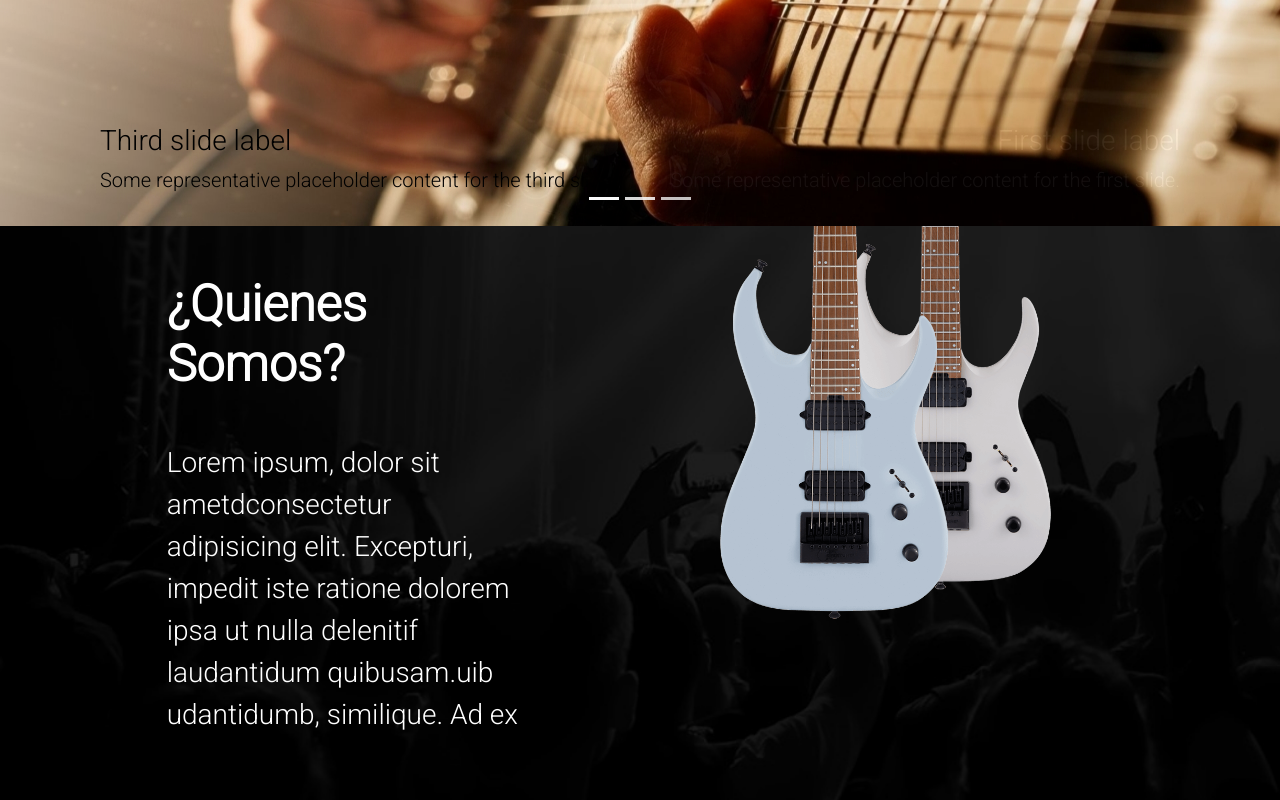
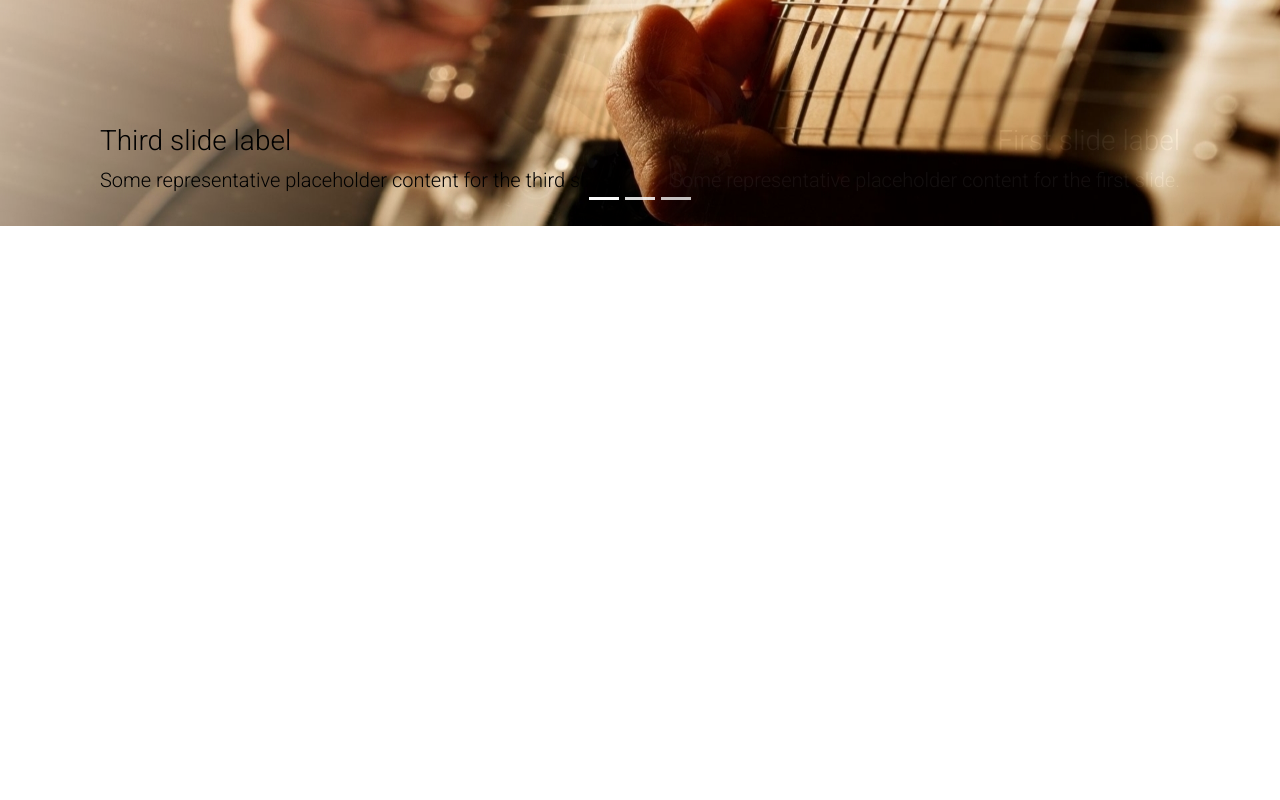
Before and after one commit to agustinbruno/EntregaBrunoagustin, a plain HTML site: page index.html in a window 1280 px wide. Shown: the part 417-1217 px from the top of the page. After the commit the page ends 800 px from the top, so only its background shows below. Drawn offline with nearby package versions, Linux system fonts and the light colour scheme.

Commit message:
Ultimos Cambios

```diff
--- a/index.html
+++ b/index.html
@@ -4,14 +4,14 @@
     <meta charset="UTF-8" />
     <meta http-equiv="X-UA-Compatible" content="IE=edge" />
     <meta name="viewport" content="width=device-width, initial-scale=1.0" />
-    <title>ES LA BUENA</title>
+    <title>EntregaWeb</title>
     <script src="https://ajax.googleapis.com/ajax/libs/jquery/3.5.1/jquery.min.js"></script>
     <link href="https://cdn.jsdelivr.net/npm/bootstrap@5.0.1/dist/css/bootstrap.min.css" rel="stylesheet" integrity="sha384-+0n0xVW2eSR5OomGNYDnhzAbDsOXxcvSN1TPprVMTNDbiYZCxYbOOl7+AMvyTG2x" crossorigin="anonymous">
     <script src="https://cdn.jsdelivr.net/npm/bootstrap@5.0.1/dist/js/bootstrap.bundle.min.js" integrity="sha384-gtEjrD/SeCtmISkJkNUaaKMoLD0//ElJ19smozuHV6z3Iehds+3Ulb9Bn9Plx0x4" crossorigin="anonymous"></script>
     <link rel="stylesheet" href="style.css" >
   </head>
-  <body >
-    <header>
+  <body>
+    <header >
       <nav class="navbar navbar-expand-lg navbar-dark" style="background-color: #202020;">
         <div class="container-fluid">
           <a class="navbar-brand " href="index.html">
@@ -143,8 +143,8 @@
     </section>
 
 
-    <!-- QUIENES SOMOS -->
-    <section class="container-fluid ">
+    <!-- QUIENES SOMOS Entrega 2 -->
+    <!-- <section class="container-fluid ">
       <div class="row container-somos pb-5 ">
         <div class="col-lg-4 offset-lg-1  text-white my-auto text-center text-lg-start order-1 order-lg-0">
           <h1 class="fw-bold mt-5 ms-lg-5">¿Quienes Somos?</h1>
@@ -158,7 +158,7 @@
           <img class="guitarra" src="Photos/guitarra.png" alt="Guitarra Imagen">
         </div>
     </div>
-    </section>
+    </section> -->
 
   </body>
 </html>
--- a/style.css
+++ b/style.css
@@ -71,9 +71,9 @@ nav li a:hover{
     font-family: 'Roboto', sans-serif;
 }
 
-/* CSS QUIENES SOMOS */
+/* CSS ENTREGA 2 */
 
-.container-somos{
+/* .container-somos{
     background-image: url(Photos/fondosomos.png);
     background-size: cover;
     font-family: 'roboto';
@@ -98,4 +98,4 @@ h1{
 
 .guitarra{
     height: 400px;
-}
+} */
```
